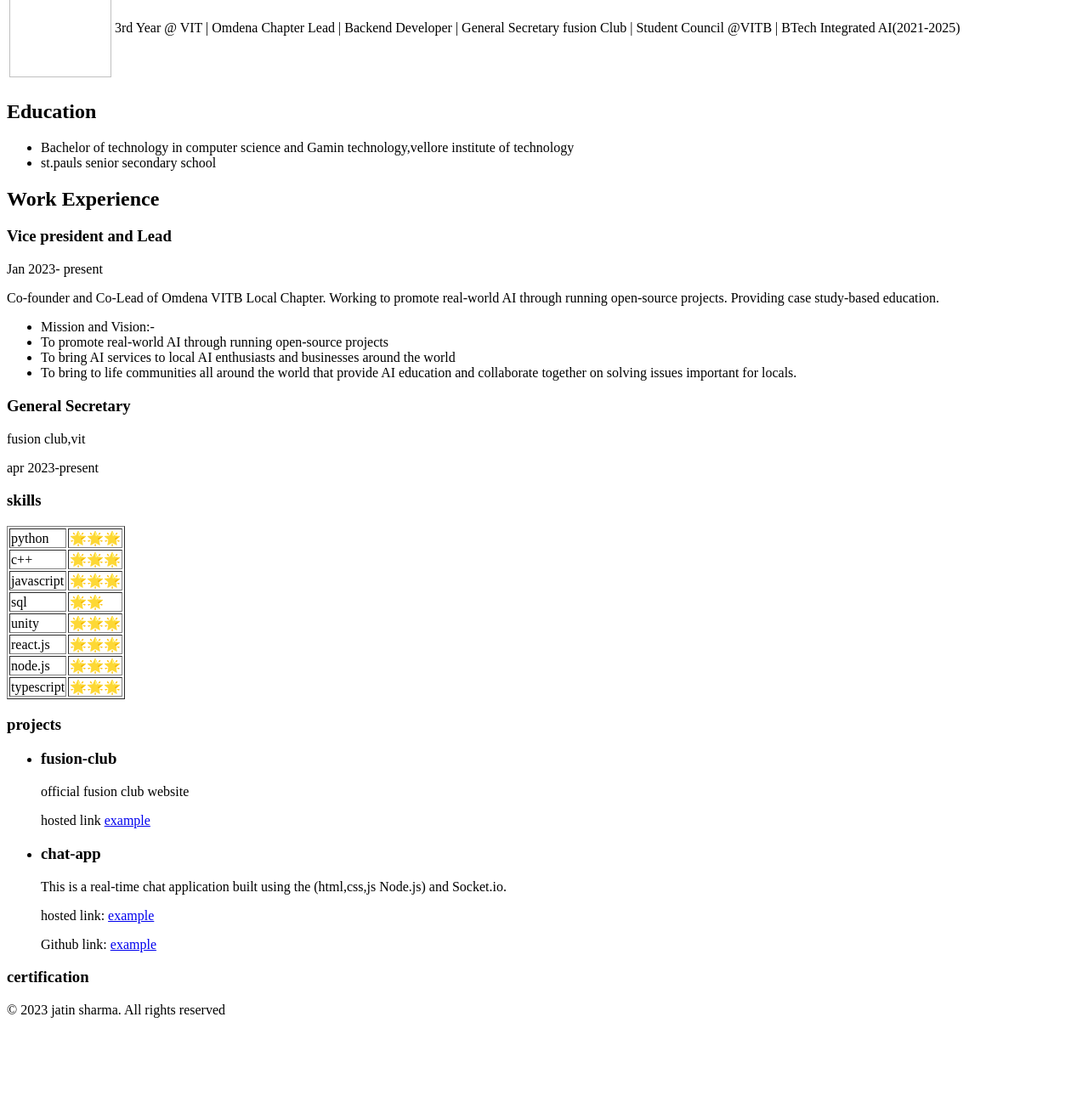
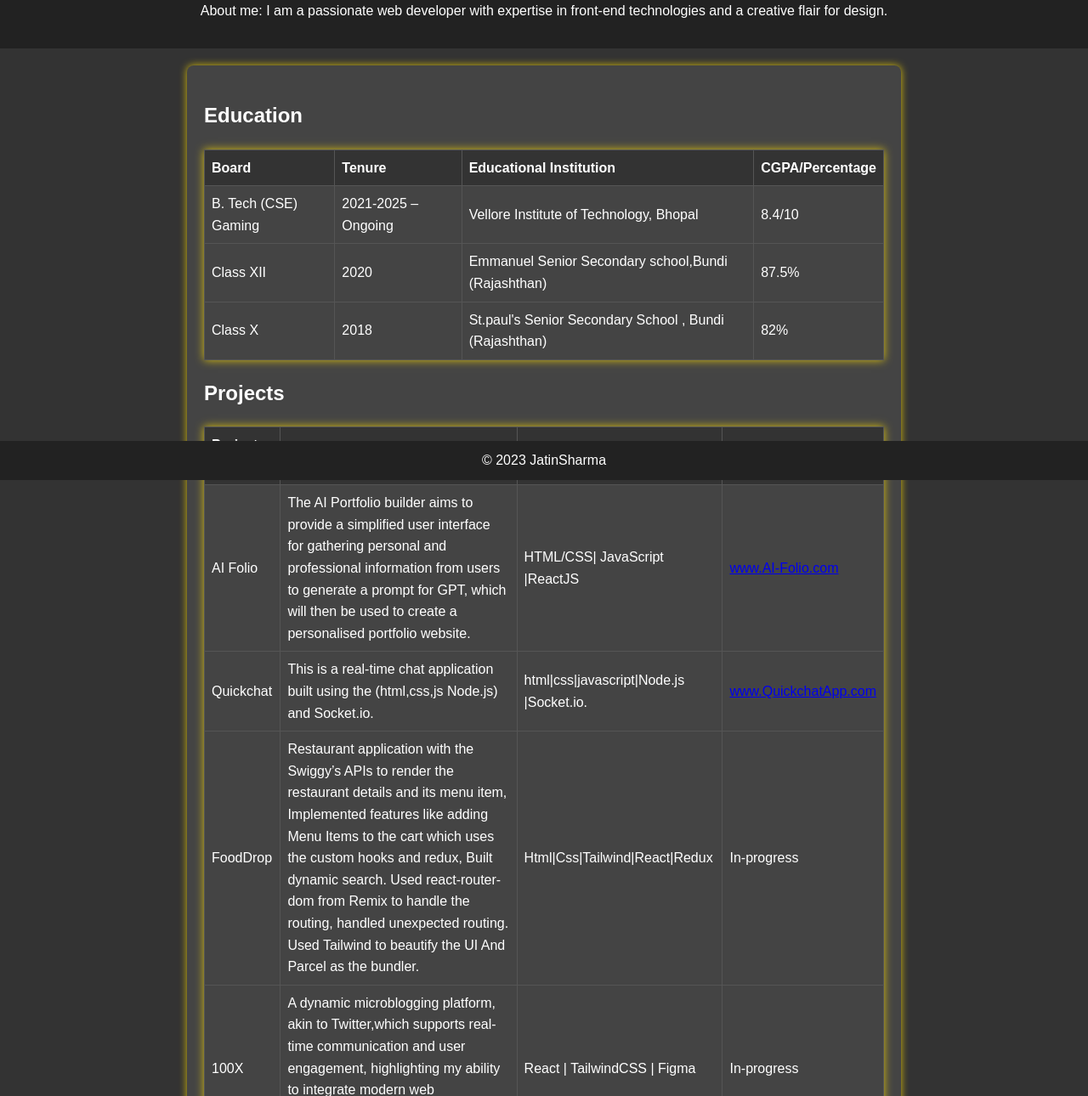
Before and after one commit to Jatin4224/100XRESUME-HTML, a plain HTML site: page 100xresume/index.html in a window 1280 px wide. Shown: the part 235-1525 px from the top of the page at 85% size. Before the commit the page ends 1449 px from the top, so only its background shows below. Drawn offline with Linux system fonts and the light colour scheme.

Commit message:
Update index.html

```diff
--- a/100xresume/index.html
+++ b/100xresume/index.html
@@ -1,144 +1,279 @@
 <!DOCTYPE html>
-<html lang = "en">
+<html lang="en">
   <head>
-    <meta charset="UTF-8">
-    <meta http-equiv=""
-</head>
+
+    <meta charset="UTF-8" />
+    <meta name="viewport" content="width=device-width, initial-scale=1.0" />
+    <link rel="stylesheet" href="https://cdnjs.cloudflare.com/ajax/libs/font-awesome/6.0.0/css/all.min.css">
+    <title>Jatin Sharma</title>
+    <style>
+      body {
+        font-family: Arial, sans-serif;
+        line-height: 1.6;
+        background-color: #333;
+        color: #fff;
+        margin: 0;
+        padding: 0;
+      }
+
+      header {
+        background-color: #222;
+        color: #fff;
+        text-align: center;
+        padding: 1em 0;
+      }
+
+      main {
+        max-width: 800px;
+        margin: 20px auto;
+        padding: 20px;
+        background-color: #444;
+        box-shadow: 0 0 10px rgba(255, 223, 0, 0.8);
+        border-radius: 8px;
+      }
+
+      h1,
+      h2,
+      h3 {
+        color: #fff;
+      }
+
+      section {
+        margin-bottom: 20px;
+      }
+
+      table {
+        width: 100%;
+        border-collapse: collapse;
+        margin-bottom: 10px;
+        box-shadow: 0 0 10px rgba(255, 223, 0, 0.8);
+      }
+
+      th,
+      td {
+        border: 1px solid #555;
+        padding: 8px;
+        text-align: left;
+      }
+
+      th {
+        background-color: #333;
+        color: #fff;
+      }
+
+      footer {
+        text-align: center;
+        padding: 10px 0;
+        background-color: #222;
+        color: #fff;
+        position: fixed;
+        bottom: 0;
+        width: 100%;
+      }
 
 
 
-<section>
-    <h1>Jatin sharma</h1>
-    <p>contact: <a href="https://mail.google.com/">jaikumarsharma94130@gmail.com</a></p>
-    <p>LinkedIn: <a href="https://www.linkedin.com/in/jatin-sharma-24a619207/">LinkedIn/Jatin sharma</a></p>
-    <p>Github: <a href="https://github.com/Jatin4224">Github/jatin sharma</a></p>
-    <p>Twitter: <a href="https://twitter.com/jatin4224">Twitter/Jatin sharma</a></p>
+      .contact {
+      color: #fff; /* Set the text color to white for the contact section */
+      text-align: center; /* Center the content horizontally */
+    }
+
+    .contact p {
+      margin-bottom: 5px; /* Add some space below the "Connect with me" text */
+    }
+
+    .contact ul {
+      list-style: none;
+      padding: 0;
+      display: flex; /* Use flexbox to make the icons align horizontally */
+      justify-content: center; /* Center the icons horizontally */
+    }
+
+    .contact li {
+      margin-right: 15px; /* Add some spacing between the icons */
+    }
+
+    .contact a {
+      color: #fff; /* Set the link text color to white */
+      text-decoration: none; /* Remove the default underline from links */
+      display: flex; /* Use flexbox for better alignment */
+      align-items: center; /* Align items vertically in the middle */
+    }
+
+    .contact a:hover {
+      color: #ffd700; /* Set a different color when hovering over the links */
+    }
+
+    .fab {
+      margin-right: 5px; /* Add some spacing to the right of each icon */
+    }
+    </style>
+  </head>
+
+  <body>
+    <header>
+        <h1>Jatin Sharma</h1>
+        <p>
+          Technical Skills: HTML/CSS/Tailwind, JavaScript, ReactJS, SQL, C++, Blender.
+        </p>
+        <div class="contact">
+          <p>Connect with me:</p>
+          <ul>
+            <li><a href="https://www.linkedin.com/in/jatin-sharma-24a619207/" target="_blank"><i class="fab fa-linkedin"></i> LinkedIn</a></li>
+            <li><a href="https://twitter.com/jatin4224" target="_blank"><i class="fab fa-twitter"></i> Twitter</a></li>
+            <li><a href="https://github.com/Jatin4224" target="_blank"><i class="fab fa-github"></i> GitHub</a></li>
+            <!-- Add more social links as needed -->
+          </ul>
+        </div>
+        <p>About me: I am a passionate web developer with expertise in front-end technologies and a creative flair for design.</p>
+      </header>
+
+
+    <main>
+      <section class="education">
+        <h2>Education</h2>
+        <table>
+          <tr>
+            <th>Board</th>
+            <th>Tenure</th>
+            <th>Educational Institution</th>
+            <th>CGPA/Percentage</th>
+          </tr>
+          <tr>
+            <td>B. Tech (CSE) Gaming</td>
+            <td>2021-2025 – Ongoing</td>
+            <td>Vellore Institute of Technology, Bhopal</td>
+            <td>8.4/10</td>
+          </tr>
+          <tr>
+            <td>Class XII</td>
+            <td>2020</td>
+            <td>Emmanuel Senior Secondary school,Bundi (Rajashthan)</td>
+            <td>87.5%</td>
+          </tr>
+          <tr>
+            <td>Class X</td>
+            <td>2018</td>
+            <td>St.paul's Senior Secondary School , Bundi (Rajashthan)</td>
+            <td>82%</td>
+          </tr>
+        </table>
       </section>
 
+      <section class="projects">
+        <h2>Projects</h2>
         <table>
           <tr>
+            <th>Project Title</th>
+            <th>Description</th>
+            <th>Technology</th>
+
+            <th>Link and Results</th>
+          </tr>
+          <tr>
+            <td>AI Folio</td>
             <td>
-            <img src = "C:\Users\Jatin\Downloads\photo_2022-11-24_07-19-53.jpg" width="120" height="120">
+              The AI Portfolio builder aims to provide a simplified user
+              interface for gathering personal and professional information from
+              users to generate a prompt for GPT, which will then be used to
+              create a personalised portfolio website.
             </td>
+            <td>HTML/CSS| JavaScript |ReactJS</td>
+
             <td>
-        3rd Year @ VIT | Omdena Chapter Lead | Backend Developer | General Secretary fusion Club | Student Council @VITB | BTech Integrated AI(2021-2025)
-
+              <a href="https://ai-folio-100x.vercel.app/">www.AI-Folio.com</a>
             </td>
           </tr>
+
+          <tr>
+            <td>Quickchat</td>
+            <td>
+              This is a real-time chat application built using the (html,css,js
+              Node.js) and Socket.io.
+            </td>
+            <td>html|css|javascript|Node.js |Socket.io.</td>
+
+            <td>
+              <a href="https://quick-chat-app-zxva.onrender.com/"
+                >www.QuickchatApp.com</a
+              >
+            </td>
+          </tr>
+
+          <tr>
+            <td>FoodDrop</td>
+            <td>
+              Restaurant application with the Swiggy’s APIs to render the
+              restaurant details and its menu item, Implemented features like
+              adding Menu Items to the cart which uses the custom hooks and
+              redux, Built dynamic search. Used react-router-dom from Remix to
+              handle the routing, handled unexpected routing. Used Tailwind to
+              beautify the UI And Parcel as the bundler.
+            </td>
+            <td>Html|Css|Tailwind|React|Redux</td>
+
+            <td>In-progress</td>
+          </tr>
+
+          <tr>
+            <td>100X</td>
+            <td>
+              A dynamic microblogging platform, akin to Twitter,which supports
+              real-time communication and user engagement, highlighting my
+              ability to integrate modern web technologies into social media
+              applications.
+            </td>
+            <td>React | TailwindCSS | Figma</td>
+
+            <td>In-progress</td>
+          </tr>
         </table>
-<section>
-    <h2>
-        Education
-    </h2>
-    <ul>
-        <li>
-            Bachelor of technology in computer science and Gamin technology,vellore institute of technology
-        </li>
-        <li>
-            st.pauls senior secondary school
-        </li>
-    </ul>
       </section>
 
-<section>
-    <h2>Work Experience</h2>
+      <section class="trainings">
+        <h2>Trainings</h2>
+        <table>
+          <tr>
+            <th>Course</th>
+            <th>Provider</th>
+            <th>Completion Date</th>
+          </tr>
+          <tr>
+            <td>AI Accelerated
+                Full-Stack Engineering </td>
+            <td>100xEngineers</td>
+            <td>Dec 2023</td>
+          </tr>
+          <tr>
+            <td>Full Stack Open Source Cohort</td>
+            <td>100xdevs</td>
+            <td>Aug - Dec 2023</td>
+          </tr>
 
-<section>
-    <h3>Vice president and Lead</h3>
-
-    <p>Jan 2023- present</p>
-    <p>
-        Co-founder and Co-Lead of Omdena VITB Local Chapter. Working to promote real-world AI through running open-source projects. Providing case study-based education.
-    </p>
-    <ul>
-        <li>
-            Mission and Vision:-
-        </li>
-        <li>
-             To promote real-world AI through running open-source projects
-        </li>
-        <li>
-            To bring AI services to local AI enthusiasts and businesses around the world
-        </li>
-        <li>
-            To bring to life communities all around the world that provide AI education and collaborate together on solving issues important for locals.
-        </li>
-    </ul>
+        </table>
       </section>
-<h3> General Secretary</h3>
-<p>fusion club,vit</p>
-<p>apr 2023-present</p>
-
-<section>
-
       </section>
-
-</section>
-
-<section>
 
 
 
+      <section class="additional">
+        <h2>Additional Information</h2>
+        <table>
+          <tr>
+            <th>Hobbies</th>
+            <td>
+             Trekking, Gym ,Drawing
+            </td>
+          </tr>
+          <tr>
+            <th>Languages</th>
+            <td>English, Hindi</td>
+          </tr>
 
         </table>
-<h3>skills</h3>
-<table border="1">
+      </section>
+    </main>
 
-
-    <td>python    </td>
-    <td>🌟🌟🌟</td>
-  </tr>
-  <td>c++</td>
-  <td>🌟🌟🌟</td>
-  </tr>
-  <td>javascript </td>
-  <td>🌟🌟🌟</td>
-</tr>
-<td>sql</td>
-<td>🌟🌟</td>
-</tr>
-<td>unity</td>
-<td>🌟🌟🌟</td>
-</tr>
-<td>react.js</td>
-<td>🌟🌟🌟</td>
-</tr>
-<td>node.js</td>
-<td>🌟🌟🌟</td>
-</tr>
-<td>typescript</td>
-<td>🌟🌟🌟</td>
-
-</table>
-
-</section>
-<section>
-    <h3>
-        projects
-    </h3>
-    <ul>
-
-        <li>
-            <h3>fusion-club</h3>
-            <p>official fusion club website</p>
-            <p>hosted link <a href ="https://thefusionclub.in/signin?callbackUrl=https%3A%2F%2Fthefusionclub.in%2Fprofile%2Fcard">example</a></p>
-
-        </li>
-        <li>
-            <h3>chat-app</h3>
-            <p>This is a real-time chat application built using the (html,css,js Node.js) and Socket.io.</p>
-            <p>hosted link: <a href ="https://quick-chat-app-zxva.onrender.com/">example</a></p>
-            <p>Github link: <a href ="https://github.com/Jatin4224/Quickchat-App">example</a></p>
-        </li>
-    </ul>
-</section>
-
-<section>
-    <h3>certification</h3>
-</section>
-
-
-<footer>
-    <p>&#169; 2023 jatin sharma. All rights reserved</p>
-</footer>
-</div>
+    <footer>&copy; 2023 JatinSharma</footer>
+  </body>
+</html>
```
Lines whose indentation alone changed are shown as unchanged.
